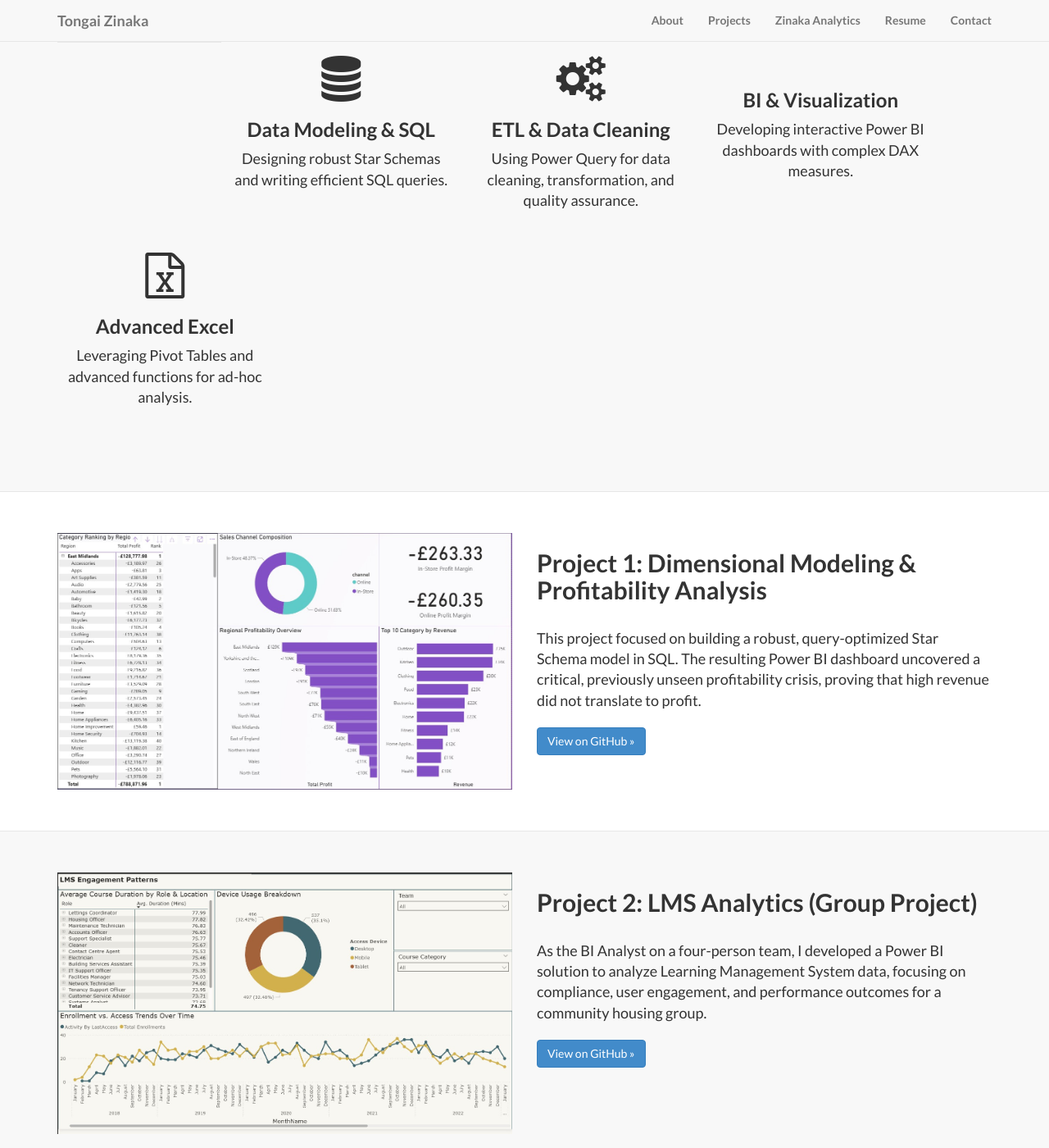
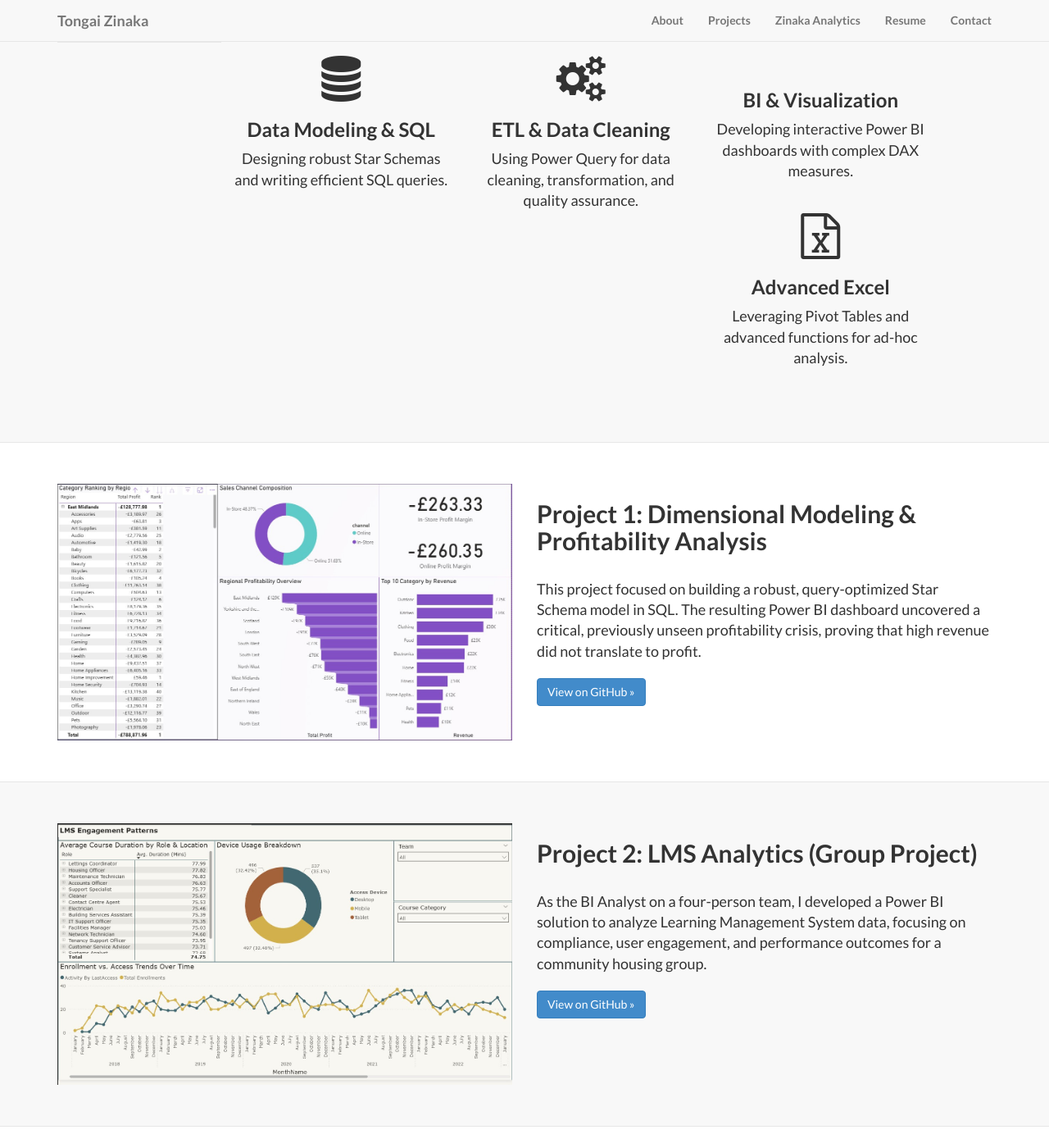
Before and after one commit to Tongai-Zinaka/tongai-zinaka.github.io, a Jekyll site: the page built from index.html, in a window 1280 px wide and 1400 px high, scrolled down 1045 px. Shown: the whole window at 82% size. Built offline with Jekyll 4.4.1, drawn with Linux system fonts in a browser that asks for light colours.

Commit message:
Update landing-page.css

```diff
--- a/css/landing-page.css
+++ b/css/landing-page.css
@@ -112,7 +112,6 @@ h6 {
 .banner {
     padding: 100px 0;
     color: #f8f8f8;
-    /* CORRECTED: Now layers a dark overlay on top of your original image */
     background: linear-gradient(rgba(20, 20, 20, 0.7), rgba(20, 20, 20, 0.7)), url(../img/banner-bg.jpg) no-repeat center center;
     background-size: cover;
 }
@@ -168,15 +167,14 @@ p.copyright {
 
 /* --- Custom Styles --- */
 
-/* NEW: Skill box alignment fix */
-.skill-box {
-    min-height: 220px; /* Adjust this value if needed */
-    margin-bottom: 20px;
+/* NEW: Flexbox for perfect skill alignment */
+.skill-row {
+    display: flex;
+    flex-wrap: wrap;
 }
 
-/* App Page Header Background */
-.app-header-bg {
-    background: linear-gradient(rgba(45, 55, 65, 0.85), rgba(45, 55, 65, 0.85)), url(https://www.transparenttextures.com/patterns/cubes.png);
+.skill-box {
+    margin-bottom: 20px;
 }
 
 /* GIF Styling Fix */
```
